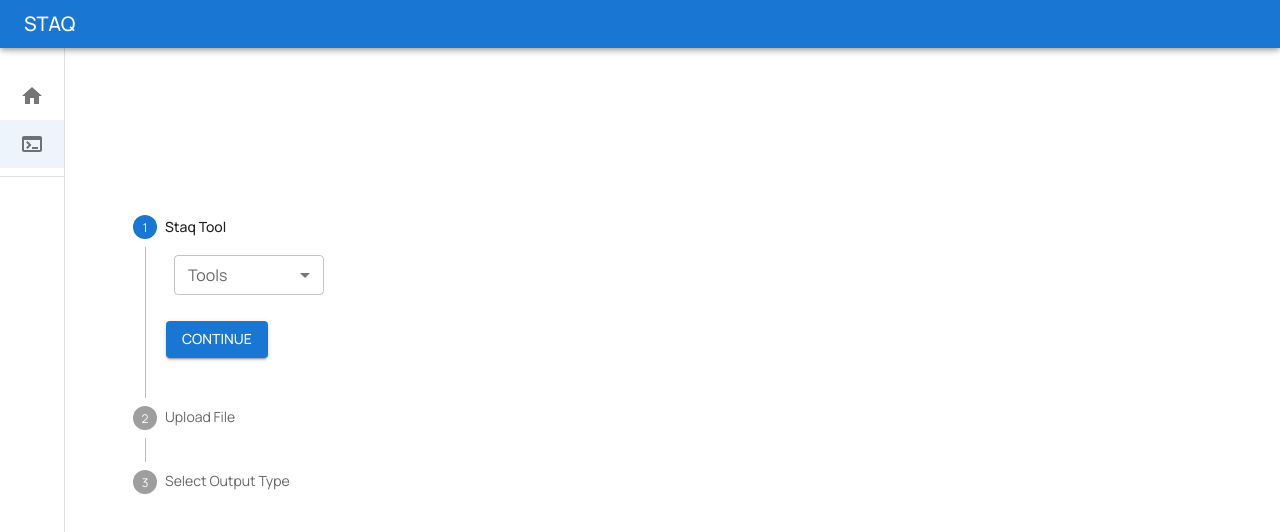
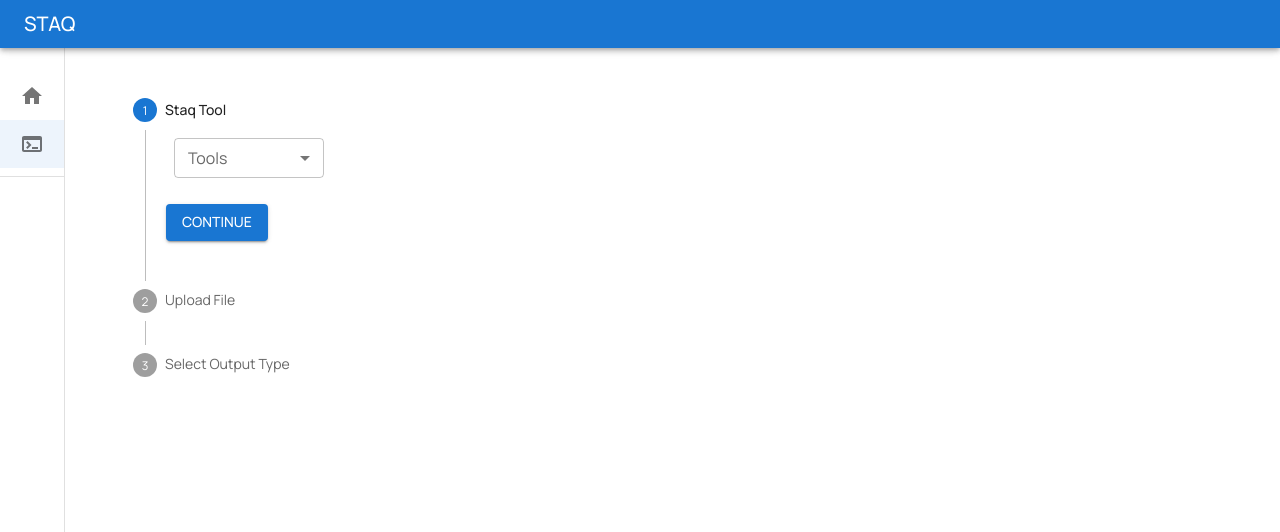
Before and after one commit to softwareQinc/staq_gui, a React (Create React App) app: page /staqtool in a window 1280 px wide. Shown: the top 532 px of the page. Built offline with nearby package versions, Linux system fonts and the light colour scheme.

Commit message:
Changed theme font

```diff
--- a/src/pages/StaqTool.js
+++ b/src/pages/StaqTool.js
@@ -109,7 +109,7 @@
     return (
         <>
             <Toolbar />
-            <Grid container spacing={2} alignItems="center"
+            <Grid container spacing={2}
                 justifyContent="center" style={{ minHeight: '100vh' }}>
                 <Grid item xs={8}>
                     <Box style={{ marginBottom: 10, height: 60 }}>
```
